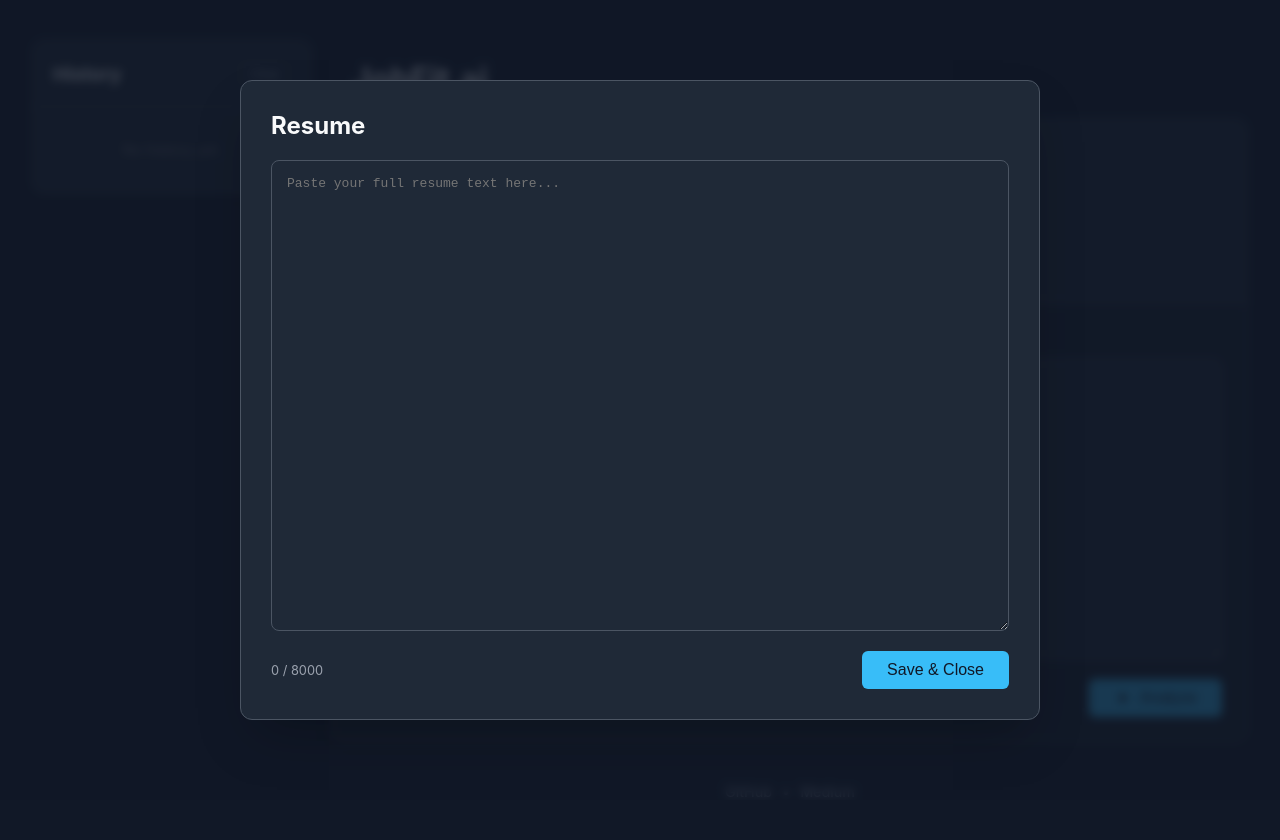
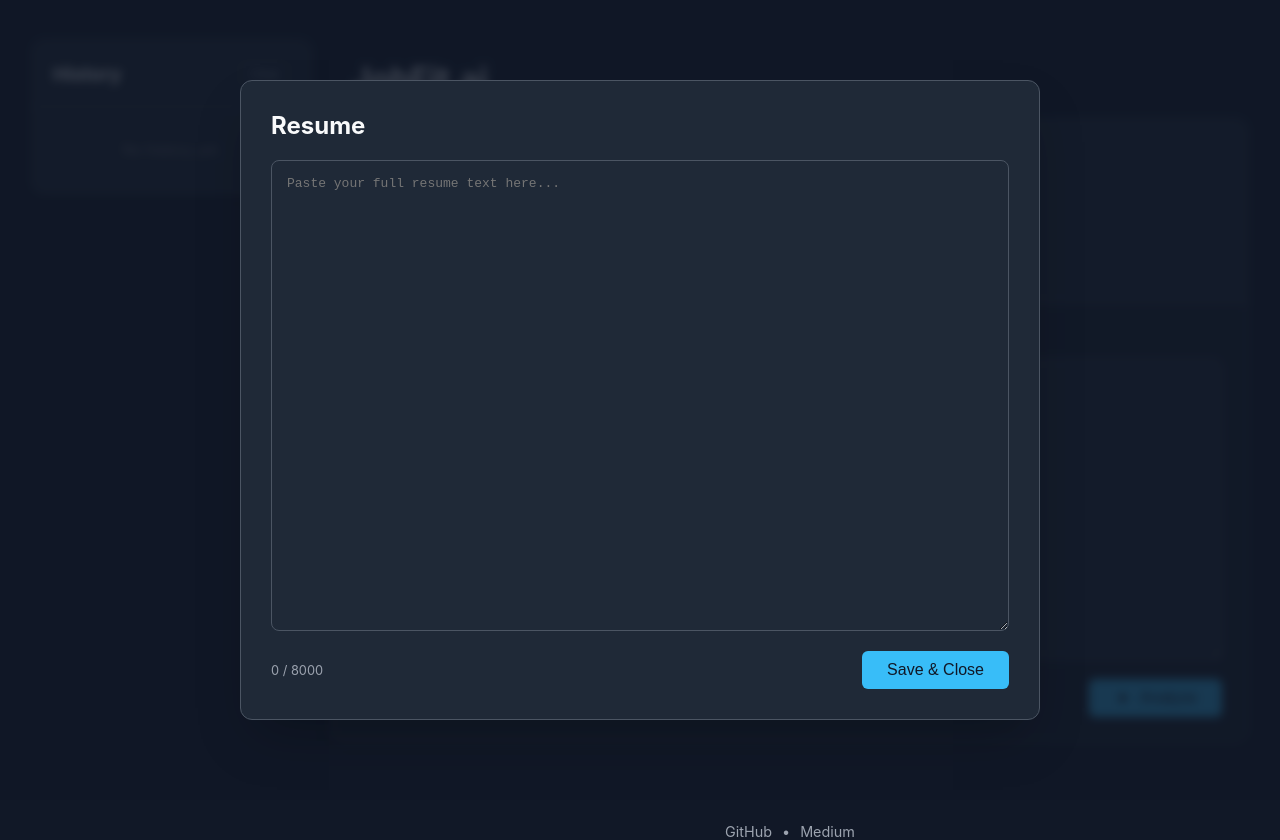
Before and after one commit to ethandillon/AIResumeJobMatcher, a plain HTML site: page static/index.html in a window 1280 px wide. Drawn offline with Linux system fonts and the light colour scheme.

Commit message:
Adjust the footer padding

```diff
--- a/static/style.css
+++ b/static/style.css
@@ -128,7 +128,7 @@ textarea[readonly]:focus { outline: none; }
 #resume-editor h2 { margin-top: 0; }
 #resume-input { flex-grow: 1; }
 
-#app-footer { text-align: center; color: var(--text-secondary); font-size: 0.9em; padding: 40px 0 20px 0; }
+#app-footer { text-align: center; color: var(--text-secondary); font-size: 0.9em; padding: 80px 0 0 0;  }
 #app-footer a { color: var(--text-secondary); text-decoration: none; transition: color 0.2s; }
 #app-footer a:hover { color: var(--primary-accent); }
 #app-footer span { margin: 0 10px; }
```
